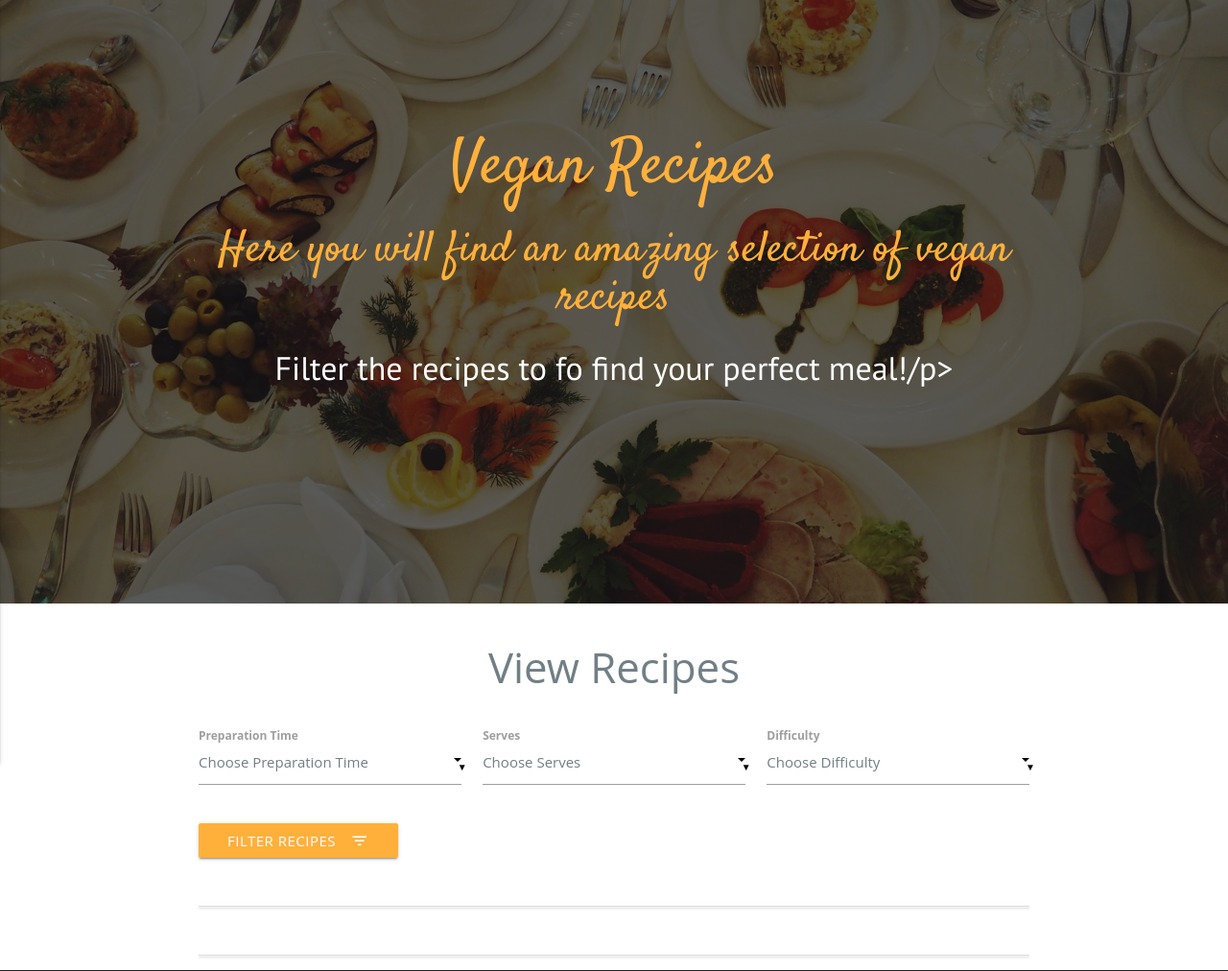
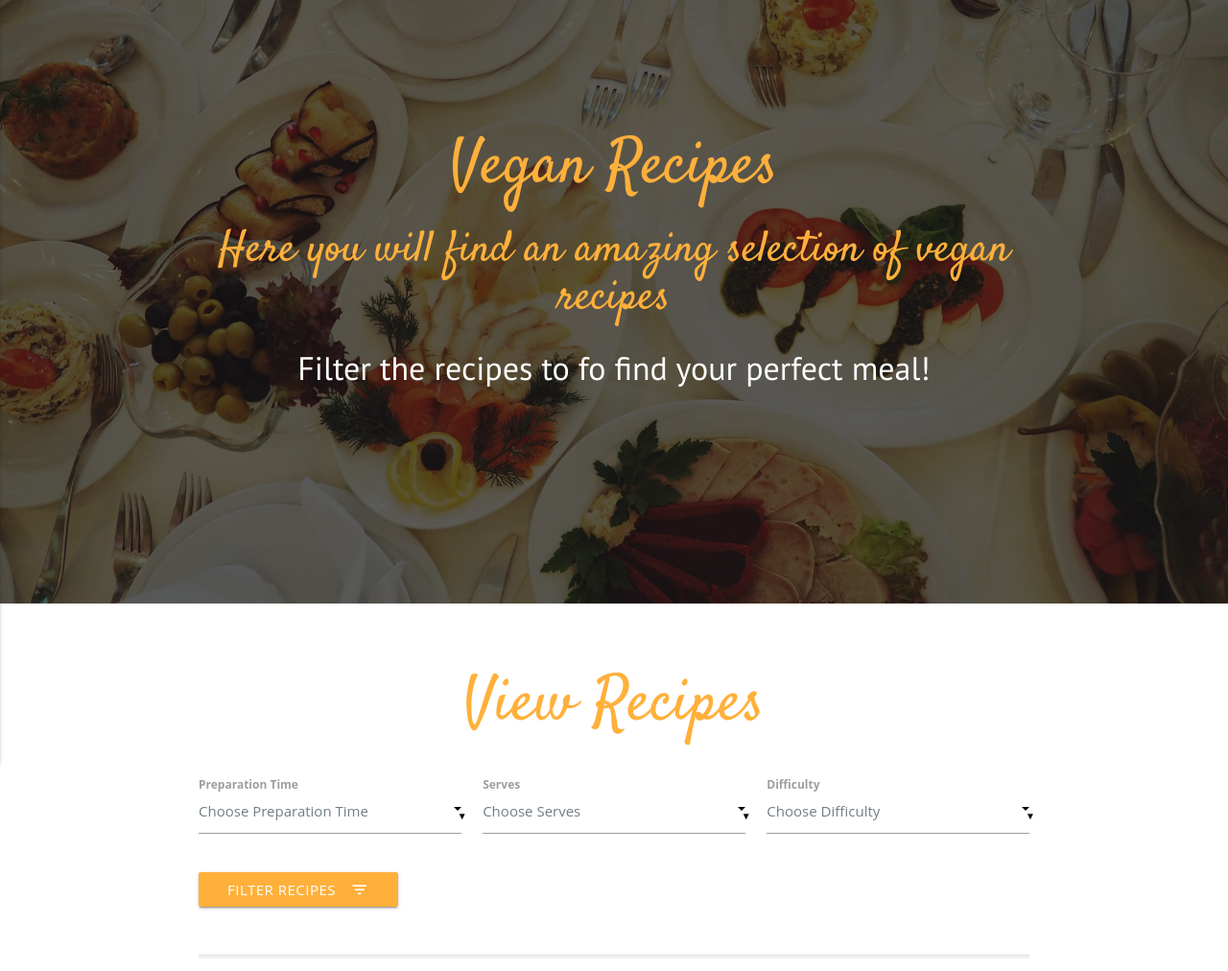
Before and after one commit to Code-Institute-Submissions/cookbook-jw, a Flask app: page / in a window 1280 px wide. Shown: the part 65-1077 px from the top of the page at 96% size. Run offline with Flask 2, Linux system fonts and the light colour scheme; data that the repository does not hold is empty; some libraries are stand-ins or nearby versions; some web fonts are replaced.

Commit message:
header modifications

```diff
--- a/templates/recipes.html
+++ b/templates/recipes.html
@@ -7,14 +7,14 @@
         <div class="inner text-center">
           <h1 class="logo-name">Vegan Recipes</h1>
           <h2>Here you will find an amazing selection of vegan recipes</h2>
-          <p>Filter the recipes to fo find your perfect meal!/p>
+          <p>Filter the recipes to fo find your perfect meal!</p>
         </div>
       </div>
     </div>
   </div>
 </section>
 <div class="container">
-  <h3>View Recipes</h3>
+  <h3 class="logo-name recipe_list_margin">View Recipes</h3>
   <form action="" method="POST" class="col s12">
     <div class="row">
       <div class="input-field col s4">
```
